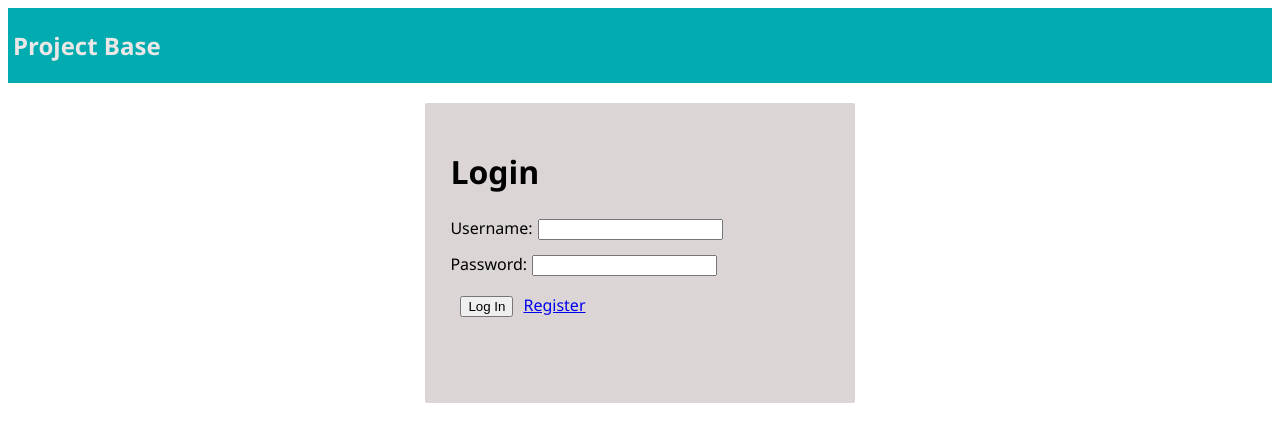
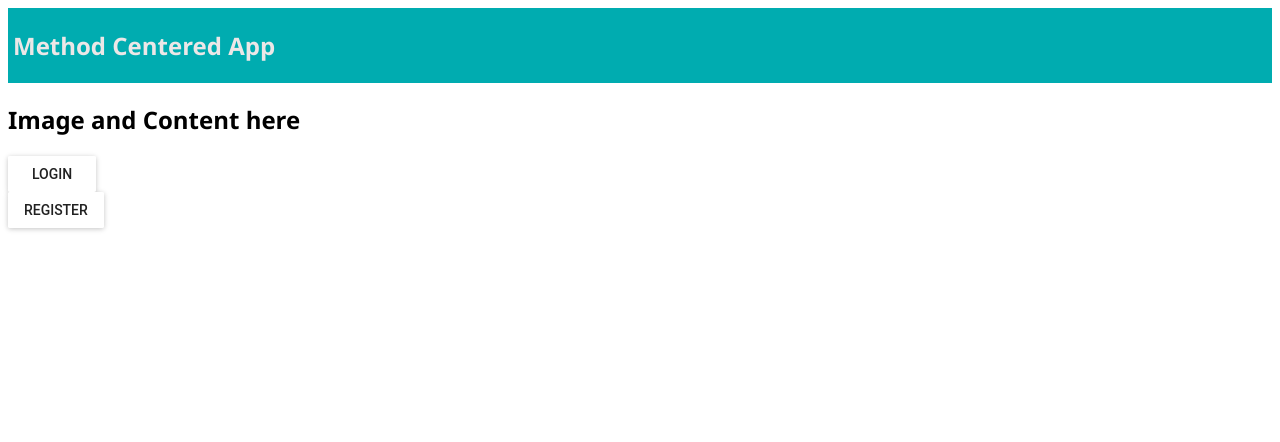
Before and after one commit to KKubesh/method_centered_projects, a React (Create React App) app: page /home in a window 1280 px wide. Shown: the top 442 px of the page. Built offline with nearby package versions, Linux system fonts and the light colour scheme.

Commit message:
login and register is setup, note issue with history upon login, user page layout being setup

```diff
--- a/package.json
+++ b/package.json
@@ -15,6 +15,7 @@
     "eslint-plugin-jsx-a11y": "^6.0.3",
     "eslint-plugin-react": "^7.7.0",
     "express": "^4.16.3",
+    "material-ui": "^0.20.0",
     "passport": "^0.4.0",
     "passport-local": "^1.0.0",
     "pg": "^7.4.1",
--- a/public/index.html
+++ b/public/index.html
@@ -5,7 +5,7 @@
     <meta name="viewport" content="width=device-width, initial-scale=1, shrink-to-fit=no">
     <meta name="theme-color" content="#000000">
 
-    <title>App</title>
+    <title>Method Centered App</title>
   </head>
   <body>
     <noscript>
--- a/src/App.js
+++ b/src/App.js
@@ -11,18 +11,19 @@ import LoginPage from './components/LoginPage/LoginPage';
 import RegisterPage from './components/RegisterPage/RegisterPage';
 import UserPage from './components/UserPage/UserPage';
 import InfoPage from './components/InfoPage/InfoPage';
+import Main from './components/Main/Main';
 
 import './styles/main.css';
 
 const App = () => (
   <div>
-    <Header title="Project Base" />
+    <Header title="Method Centered App" />
     <Router>
       <Switch>
         <Redirect exact from="/" to="/home" />
         <Route
           path="/home"
-          component={LoginPage}
+          component={Main}
         />
         <Route
           path="/register"
@@ -36,6 +37,10 @@ const App = () => (
           path="/info"
           component={InfoPage}
         />
+        <Route
+          path="/login"
+          component={LoginPage}
+        />
         {/* OTHERWISE (no path!) */}
         <Route render={() => <h1>404</h1>} />
 
--- /dev/null
+++ b/src/components/LoginDialog/LoginDialog.js
@@ -0,0 +1,60 @@
+import React, { Component } from 'react';
+import Dialog from 'material-ui/Dialog';
+import FlatButton from 'material-ui/FlatButton';
+import RaisedButton from 'material-ui/RaisedButton';
+import LoginPage from '../LoginPage/LoginPage';
+
+const loginStyling = {
+    width: '100%',
+    minWidth: '200px',
+    maxWidth: '300px'
+};
+
+class LoginDialog extends Component {
+
+    state = {
+        open: false,
+    };
+
+    handleOpen = () => {
+        this.setState({open: true});
+    };
+
+    handleClose = () => {
+        this.setState({open: false});
+    };
+
+    render() {
+        const actions = [
+            <FlatButton
+            label="Cancel"
+            primary={true}
+            onClick={this.handleClose}
+            />,
+            <FlatButton
+            label="Submit"
+            primary={true}
+            disabled={true}
+            onClick={this.handleClose}
+            />,
+        ];
+
+        return (
+            <div>
+                <RaisedButton label="Login" onClick={this.handleOpen} />
+                <Dialog
+                    title="Login"
+                    actions={actions}
+                    modal={true}
+                    open={this.state.open}
+                    contentStyle={loginStyling}
+                >
+                Sign in to manage your content.
+                <LoginPage/>
+                </Dialog>
+            </div>
+        );
+    }
+}
+
+export default LoginDialog;
--- a/src/components/LoginPage/LoginPage.js
+++ b/src/components/LoginPage/LoginPage.js
@@ -64,7 +64,6 @@ class LoginPage extends Component {
       <div>
         { this.renderAlert() }
         <form onSubmit={this.login}>
-          <h1>Login</h1>
           <div>
             <label htmlFor="username">
               Username:
--- /dev/null
+++ b/src/components/Main/Main.js
@@ -0,0 +1,25 @@
+import React, { Component } from 'react';
+import LoginDialog from '../LoginDialog/LoginDialog';
+import RegisterDialog from '../RegisterDialog/RegisterDialog';
+
+class Main extends Component {
+
+    render() {
+        return(
+            <div>
+                <div>
+                    <h2>Image and Content here</h2>
+                </div>
+                <div>
+                    <LoginDialog />
+                    <RegisterDialog />
+                </div>
+                <div>
+                    {/* <HomeMethods/> */}
+                </div>
+            </div>
+        )
+    }
+}
+
+export default Main;
--- /dev/null
+++ b/src/components/RegisterDialog/RegisterDialog.js
@@ -0,0 +1,61 @@
+import React, { Component } from 'react';
+import Dialog from 'material-ui/Dialog';
+import FlatButton from 'material-ui/FlatButton';
+import RaisedButton from 'material-ui/RaisedButton';
+import LoginPage from '../RegisterPage/RegisterPage';
+import RegisterPage from '../RegisterPage/RegisterPage';
+
+const loginStyling = {
+    width: '100%',
+    minWidth: '200px',
+    maxWidth: '300px'
+};
+
+class LoginDialog extends Component {
+
+    state = {
+        open: false,
+    };
+
+    handleOpen = () => {
+        this.setState({open: true});
+    };
+
+    handleClose = () => {
+        this.setState({open: false});
+    };
+
+    render() {
+        const actions = [
+            <FlatButton
+            label="Cancel"
+            primary={true}
+            onClick={this.handleClose}
+            />,
+            <FlatButton
+            label="Submit"
+            primary={true}
+            disabled={true}
+            onClick={this.handleClose}
+            />,
+        ];
+
+        return (
+            <div>
+                <RaisedButton label="Register" onClick={this.handleOpen} />
+                <Dialog
+                    title="Register"
+                    actions={actions}
+                    modal={true}
+                    open={this.state.open}
+                    contentStyle={loginStyling}
+                >
+                Create account to manage your content.
+                <RegisterPage/>
+                </Dialog>
+            </div>
+        );
+    }
+}
+
+export default LoginDialog;
--- a/src/components/UserPage/UserPage.js
+++ b/src/components/UserPage/UserPage.js
@@ -33,23 +33,24 @@ class UserPage extends Component {
     if (this.props.user.userName) {
       content = (
         <div>
-          <h1
-            id="welcome"
-          >
-            Welcome, { this.props.user.userName }!
-          </h1>
-          <button
-            onClick={this.logout}
-          >
-            Log Out
-          </button>
+          <div>
+            <h1 id="welcome">
+              Welcome, { this.props.user.userName }!
+            </h1>
+            <button onClick={this.logout}>
+              Log Out
+            </button>
+          </div>
+          <div>
+            Long paragraph of explaination on how to user this stuff in the user's page.
+          </div>
+          {/* <UserMethod /> */}
         </div>
       );
     }
 
     return (
       <div>
-        <Nav />
         { content }
       </div>
     );
--- a/src/index.js
+++ b/src/index.js
@@ -9,6 +9,11 @@ import reducer from './redux/reducers';
 
 import App from './App';
 import rootSaga from './redux/sagas';
+
+import lightBaseTheme from 'material-ui/styles/baseThemes/lightBaseTheme';
+import MuiThemeProvider from 'material-ui/styles/MuiThemeProvider';
+import getMuiTheme from 'material-ui/styles/getMuiTheme';
+import AppBar from 'material-ui/AppBar';
 
 // Initializing to an empty object, but here is where you could
 // preload your redux state with initial values (from localStorage, perhaps)
@@ -31,7 +36,9 @@ sagaMiddleware.run(rootSaga);
 
 ReactDOM.render(
   <Provider store={store}>
-    <App />
+    <MuiThemeProvider muiTheme={getMuiTheme(lightBaseTheme)}>
+      <App />
+    </MuiThemeProvider>
   </Provider>,
   document.getElementById('react-root'),
 );
--- a/src/styles/main.css
+++ b/src/styles/main.css
@@ -14,8 +14,7 @@ body {
 }
 
 form {
-    background-color: #dbd5d5;
-    width: 30%;
+    align-content: center;
     height: 250px;
     margin: 20px auto;
     padding: 25px;
```
